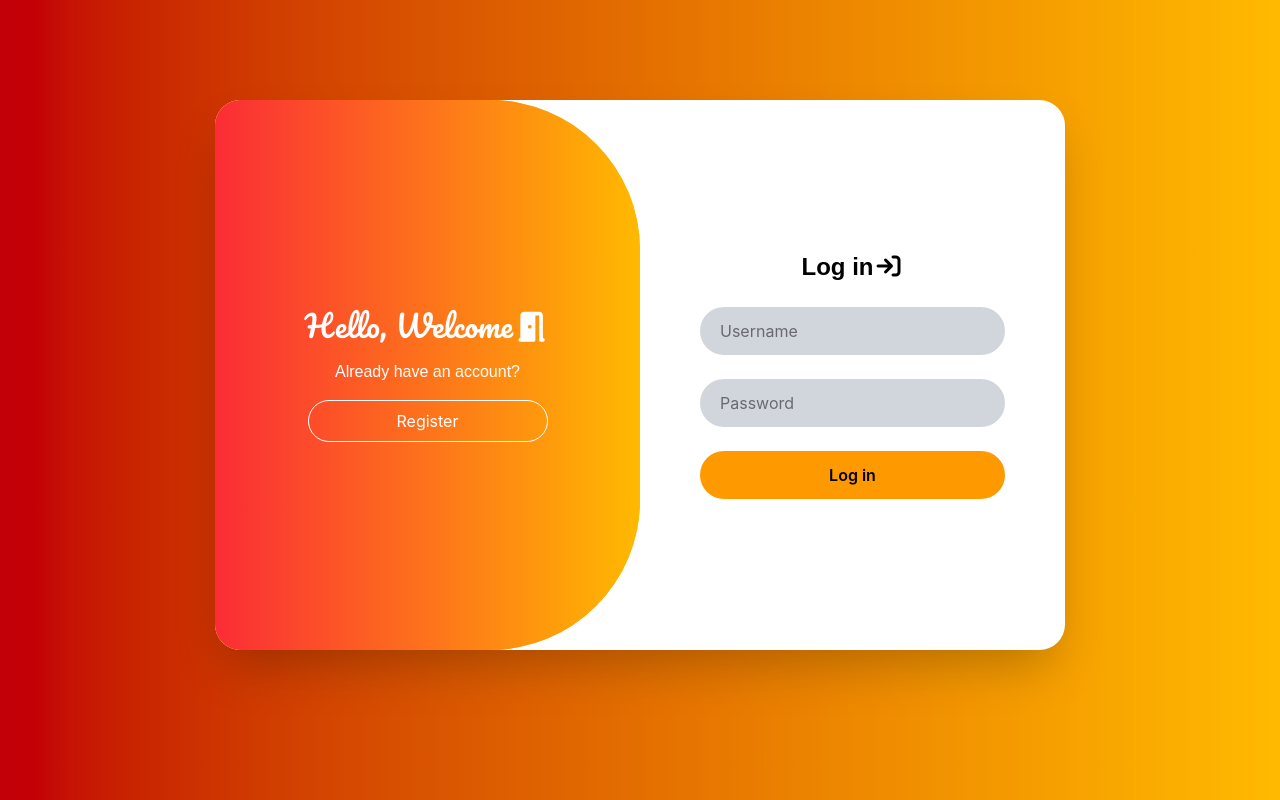
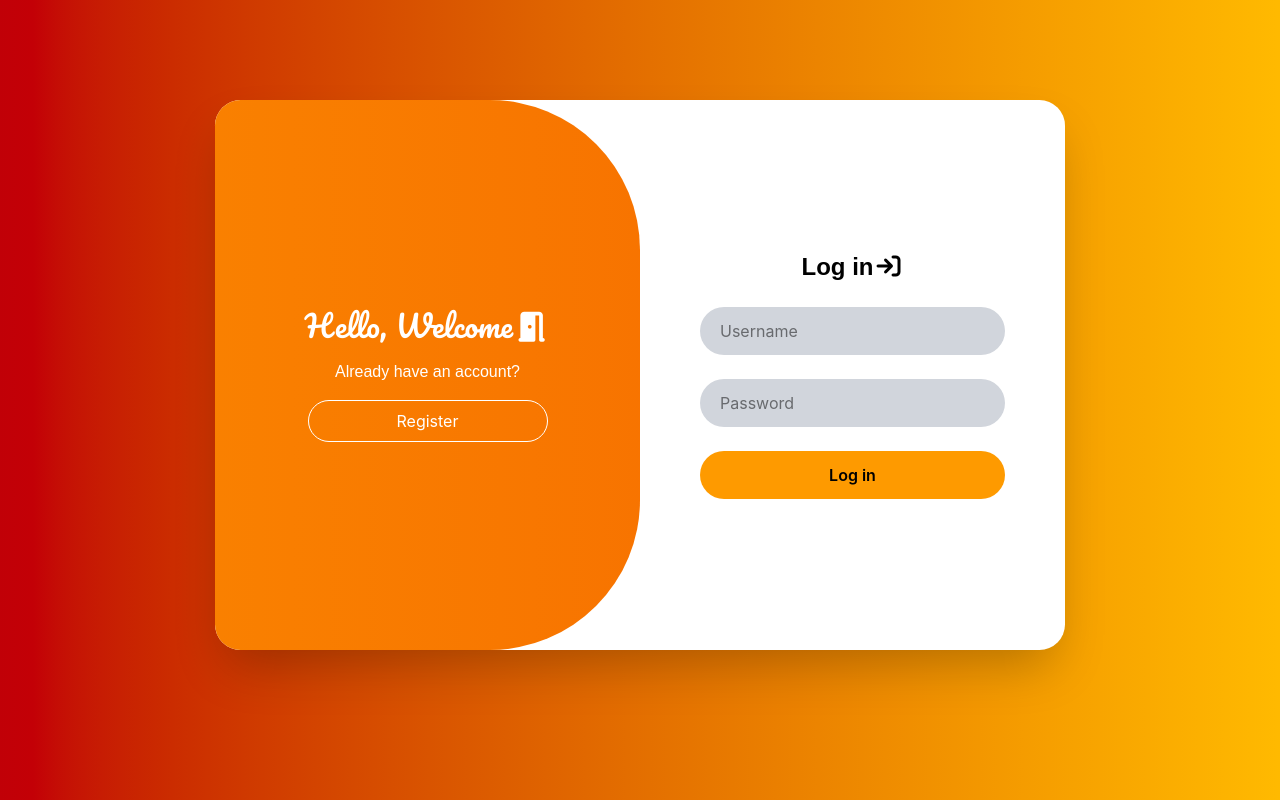
Before and after one commit to Charlielifts/todo_app, a React (Vite) app: page / in a window 1280 px wide. Built offline with nearby package versions, Linux system fonts and the light colour scheme; a web font is replaced by a local one.

Commit message:
Updated files

```diff
--- a/src/components/togglepanel.jsx
+++ b/src/components/togglepanel.jsx
@@ -6,57 +6,58 @@ const TogglePanel = ({ active, setActive }) => {
 
             <div
             className={`absolute top-0 left-[-250%] w-[300%] h-full
-            bg-gradient-to-r from-red-500 to-amber-400
-            rounded-[150px]
+           ${active ? "bg-gradient-to-l from-red-600 to-amber-400" : "bg-gradient-to-r from-amber-400 to-red-600"}
+            bg-[length:200%_200%] animate-[gradient_20s_ease_infinite]
+           rounded-[150px]
             z-30
             pointer-events-none
-            transition-all duration-1000 ease-in-out delay-100
+            transition-all duration-2000 ease-in-out delay-100
              ${active ? "left-[50%]" : "left-[-250%]"}`}
             />
 
 
 
             <div className={`absolute left-0 w-1/2 h-full flex flex-col justify-center items-center text-white z-30
-                bg-gradient-to-r from bg-red-500  to-amber-400 rounded-r-[150px] cursor-default
-                transition-all duration-700 delay-200
+                bg-transparent rounded-r-[150px] cursor-default
+                transition-all duration-1500 delay-300
                 ${active ? "-translate-x-full" : "translate-x-0"}`}>
 
                 <h1 className={`text-3xl font-pacifico mb-4 cursor-default
-                transition-all duration-700 delay-300
+                transition-all duration-1500 delay-300
                 ${active ? "-translate-x-full" : "translate-x-0"}`}>
                 Hello, Welcome<i class="fa-solid fa-door-open"></i>
                 </h1>
                 <p className={`text-center font-Gummy mb-4
-                transition-all duration-700 delay-200
+                transition-all duration-1500 delay-200
                 ${active ? "-translate-x-full" : "translate-x-0"}`}>
                     Already have an account?
                 </p>
 
                 <button onClick={() => setActive(true)} className={`border border-white hover:bg-transparent hover:scale-105 transtion duration-100 py-2 px-6 w-60 rounded-full cursor-pointer
-                    transition-all duration-700 delay-150
+                    transition-all duration-1500 delay-150
                 ${active ? "-translate-x-full" : "translate-x-0"}`}>
                     Register
                 </button>
             </div>
 
             <div className={`absolute right-0 w-1/2 h-full flex flex-col justify-center items-center text-white z-30
-                bg-gradient-to-l from bg-amber-400  to-red-500 rounded-l-[150px] cursor-default
-                transition-all duration-1000 ease-in-out delay-200
+                bg-transparent rounded-l-[150px] cursor-default
+                transition-all duration-1500 ease-in-out delay-300
              ${active ? "right-[0%]" : "right-[-100%]"}`}>
 
                 <h1 className={`text-3xl font-pacifico mb-4 cursor-default
-                transition-all duration-700 delay-300
+                transition-all duration-1500 delay-300 duration-out-300
                 ${active ? "translate-x-0" : "translate-x-full"}`}>
                 Welcome Back<i class="fa-jelly fa-regular fa-heart"></i>
                 </h1>
                 <p className={`text-center font-Gummy mb-4
-                transition-all duration-700 delay-250
+                transition-all duration-1500 delay-250 duration-out-300
                 ${active ? "translate-x-0" : "translate-x-full"}`}>
                     Already have an account?
                 </p>
 
                 <button onClick={() => setActive(false)} className={`border border-white hover:bg-transparent hover:scale-105 transtion duration-100 py-2 px-6 w-60 rounded-full cursor-pointer
-                    transition-all duration-700 delay-200
+                    transition-all duration-1500 delay-200 duration-out-300
                 ${active ? "translate-x-0" : "translate-x-full"}`}>
                     Log in
                 </button>
```
